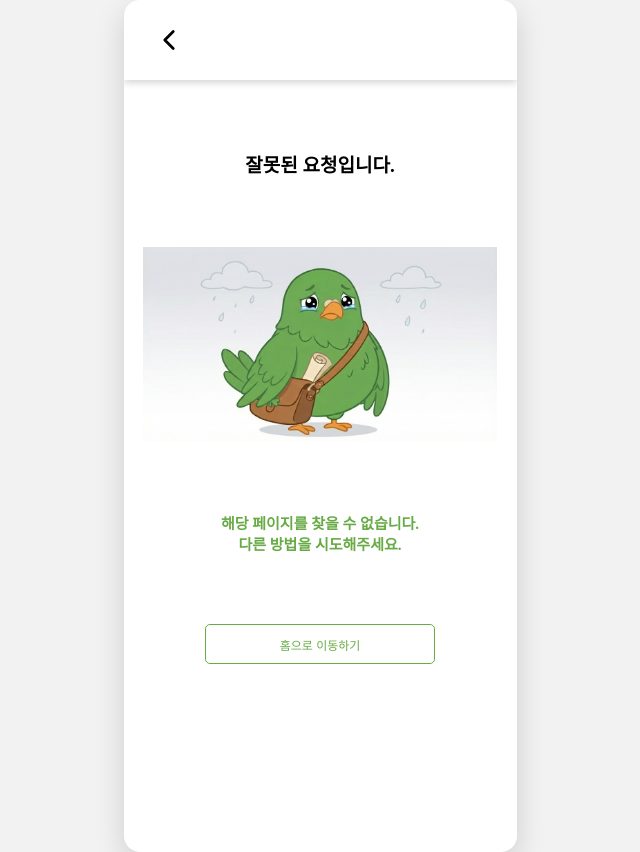
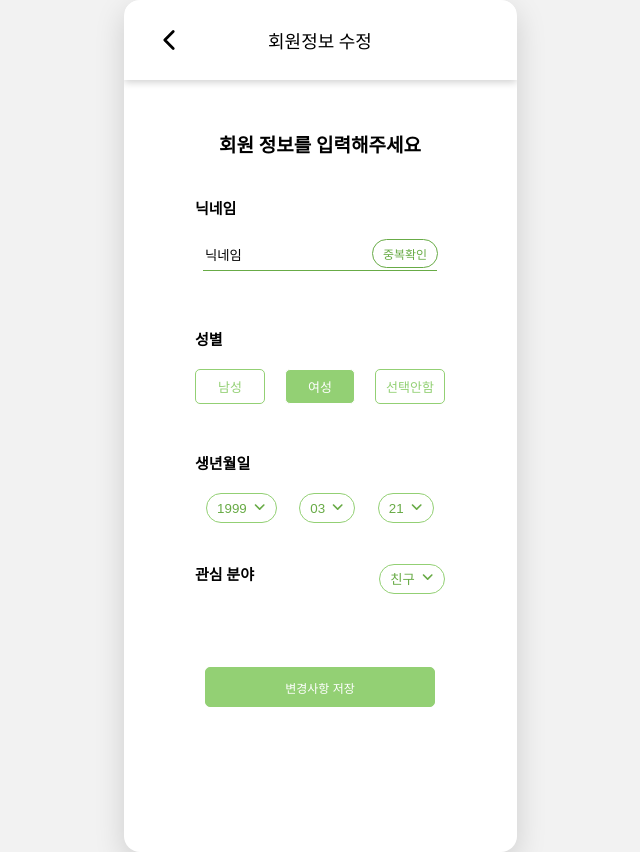
Before and after one commit to seoyoon127/goodluckbuddy_frontend, a React (Vite) app: page /my/profile in a window 1280 px wide. Shown: the whole page, without its empty margins (320-960 px from the left). Built offline with nearby package versions, Linux system fonts and the light colour scheme.

Commit message:
feat: 프로필 수정 페이지 구현 #6

```diff
--- a/src/components/input/BottomLineInput.jsx
+++ b/src/components/input/BottomLineInput.jsx
@@ -4,7 +4,7 @@ import Button from "../button/RoundWhiteButton"
 const BottomLineInput = ({hint, onClick, value, onChange}) => {
     return (
         <>
-            <Input placeholder={hint} maxLength={10} text={value} onChange={onChange}/>
+            <Input placeholder={hint} maxLength={10} value={value} onChange={onChange}/>
             <BtnPosition>
                 <Button text={"중복확인"} onClick={onClick}/>
             </BtnPosition>
@@ -25,6 +25,6 @@ const Input = styled.input`
 
 const BtnPosition = styled.div`
     position: relative;
-    top:-30px;
+    top:-32px;
     left: 85px;
 `;
--- a/src/pages/MyPage.jsx
+++ b/src/pages/MyPage.jsx
@@ -15,7 +15,7 @@ const MyPage = () => {
         <>
             <Navbar title={"마이페이지"} mypage={false}/>
             <Wrapper>
-                <ProfileBlock nickname={"닉네임"} gender={"여성"} ageGroup={"20대"} interest={"가족"} onClick={()=>navigate("/profile-update")}/>
+                <ProfileBlock nickname={"닉네임"} gender={"여성"} ageGroup={"20대"} interest={"가족"} onClick={()=>navigate("/my/profile")}/>
                 <ContentWrapper>
                     <TextWrapper><SubTitle textE={"내 활동"}/></TextWrapper>
                     <SquareGreenLongButton text={"좋아요한 편지 보기"} width="250px" onClick={()=>navigate("/my/likes")}/>
--- a/src/pages/SignupPage.jsx
+++ b/src/pages/ProfileModifyPage.jsx
@@ -1,5 +1,5 @@
 import styled from "styled-components"
-import { useState} from "react";
+import { useState, useEffect } from "react";
 import Navbar from "../components/navbar/navbar"
 import Title from "../components/text/Title"
 import SubTitle from "../components/text/SubTitle"
@@ -12,10 +12,9 @@ import days from "../data/days";
 import Button from "../components/button/SquareGreenLongButton"
 import InvalidText from "../components/text/InvalidText";
 import validate from "../validate/validateProfile";
-import { useNavigate } from "react-router-dom";
 
-const MyPage = () => {
-    const [nickname, setNickname] = useState(null);
+const ProfileModifyPage = () => {
+    const [nickname, setNickname] = useState("");
     const [gender, setGender] = useState(null);
     const [year, setYear] = useState("년");
     const [month, setMonth] = useState("월");
@@ -29,11 +28,33 @@ const MyPage = () => {
         category: ""
     });
 
-    const navigate = useNavigate();
+    const profile = {
+        nickname: "닉네임",
+        gender: "FEMALE",
+        birth: "1999-03-21",
+        category: "친구"
+    };
+
+    useEffect(() => {
+        const fetchProfile = async () => {
+
+            setNickname(profile.nickname);
+            setGender(profile.gender);
+
+            const [y, m, d] = profile.birth.split("-");
+            setYear(y);
+            setMonth(m);
+            setDay(d);
+
+            setCategory(profile.category);
+        };
+
+        fetchProfile();
+    }, []);
 
     return (
         <>
-            <Navbar title={"회원가입"} backNone={true} none={true}/>
+            <Navbar title={"회원정보 수정"} none={true}/>
             <Wrapper>
                 <Title text={"회원 정보를 입력해주세요"}/>
                 <InputWrapper>
@@ -45,7 +66,7 @@ const MyPage = () => {
                     <TextWrapper><SubTitle textE={"성별"}/></TextWrapper>
                     <RadioGroup>
                         <GenderButton selected={gender === "MALE"} onClick={() => setGender("MALE")}> 남성 </GenderButton>
-                        <GenderButton selected={gender === "FRMALE"} onClick={() => setGender("FRMALE")}> 여성 </GenderButton>
+                        <GenderButton selected={gender === "FEMALE"} onClick={() => setGender("FEMALE")}> 여성 </GenderButton>
                         <GenderButton selected={gender === "NONE"} onClick={() => setGender("NONE")}> 선택안함 </GenderButton>
                     </RadioGroup>
                     <ErrorSlot>
@@ -84,7 +105,7 @@ const MyPage = () => {
                         <InvalidText text={errors.category} />
                     </ErrorSlot>
                 </InputWrapper>
-                <Button text={"회원가입 하기"}
+                <Button text={"변경사항 저장"}
                 onClick={() => {
                     const { isValid, errors } = validate({
                         nickname,
@@ -97,15 +118,22 @@ const MyPage = () => {
 
                     setErrors(errors);
 
+                    const birth = year + "-" + month + "-" + day
+
                     if (isValid) {
-                        navigate("/home");
+                        if (nickname == profile.nickname && gender == profile.gender && birth == profile.birth && category == profile.category){
+                            alert("변경사항이 없습니다.")
+                        }
+                        else {
+                             alert("변경사항이 저장되었습니다.")
+                        }
                     }
                 }}/>
             </Wrapper>
         </>
     )
 }
-export default MyPage
+export default ProfileModifyPage
 
 const Wrapper = styled.div`
     display: flex;
--- a/src/router/router.jsx
+++ b/src/router/router.jsx
@@ -7,6 +7,7 @@ import LoginPage from "../pages/LoginPage";
 import SignupPage from "../pages/SignupPage";
 import NotFound from "../pages/NotFound";
 import RecommendPage from "../pages/RecommendPage";
+import ProfileModifyPage from "../pages/ProfileModifyPage"
 
 const router = createBrowserRouter([
     {
@@ -38,6 +39,10 @@ const router = createBrowserRouter([
                 element: <MyPage/>
             },
             {
+                path: 'my/profile',
+                element: <ProfileModifyPage/>
+            },
+            {
                 path: '*',
                 element: <NotFound/>
             }
```
